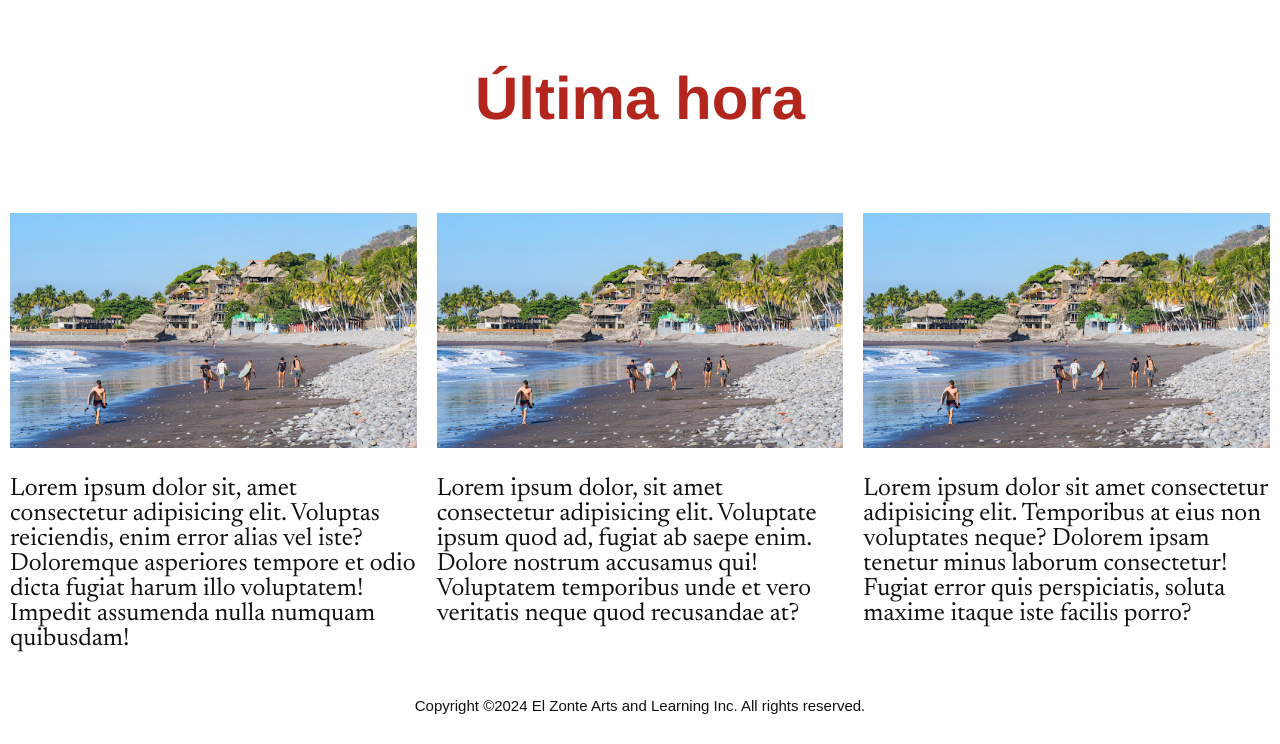
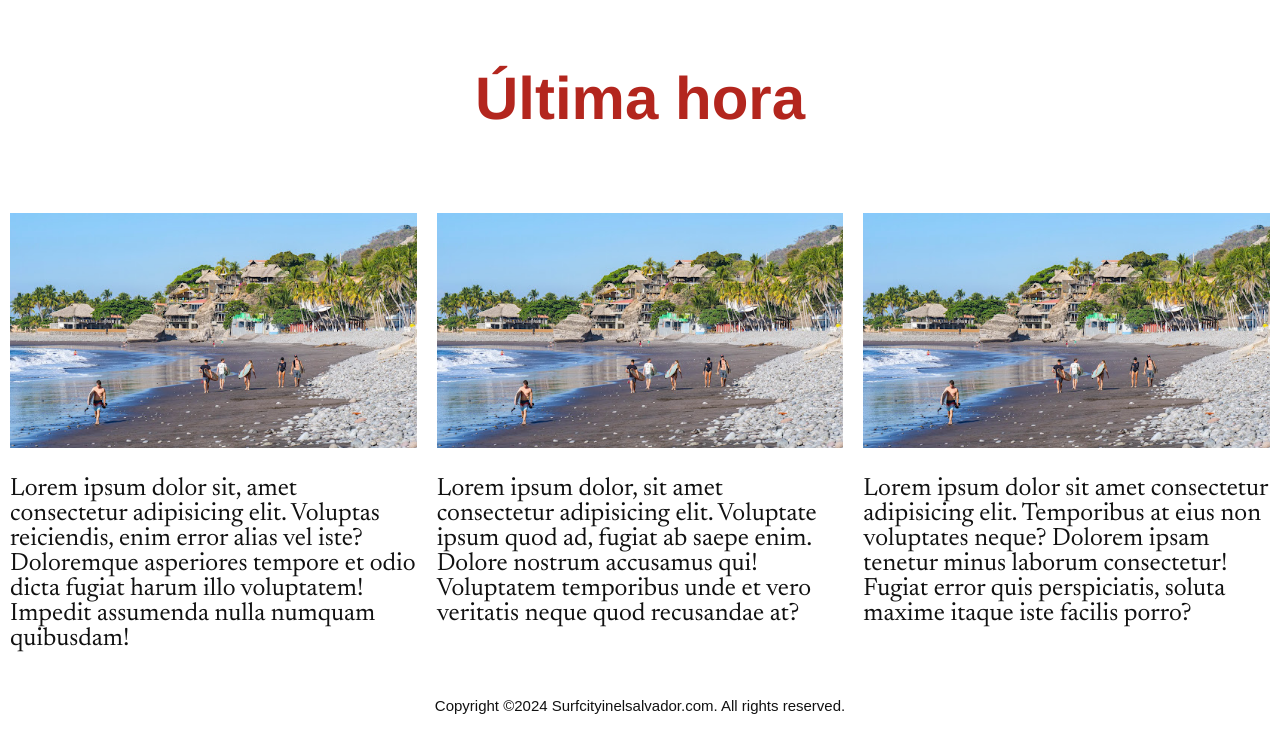
Before and after one commit to DatRBLXExploiter/el-zonte, a plain HTML site: page index.html in a window 1280 px wide. Shown: the part 769-1513 px from the top of the page. Drawn offline with Linux system fonts and the light colour scheme.

Commit message:
Update index.html

```diff
--- a/index.html
+++ b/index.html
@@ -50,6 +50,6 @@
               <p>Lorem ipsum dolor sit amet consectetur adipisicing elit. Temporibus at eius non voluptates neque? Dolorem ipsam tenetur minus laborum consectetur! Fugiat error quis perspiciatis, soluta maxime itaque iste facilis porro?</p>
             </div>
           </div>
-          <footer>Copyright ©2024 El Zonte Arts and Learning Inc. All rights reserved.</footer>
+          <footer>Copyright ©2024 Surfcityinelsalvador.com. All rights reserved.</footer>
     </body>
 </html>
```
